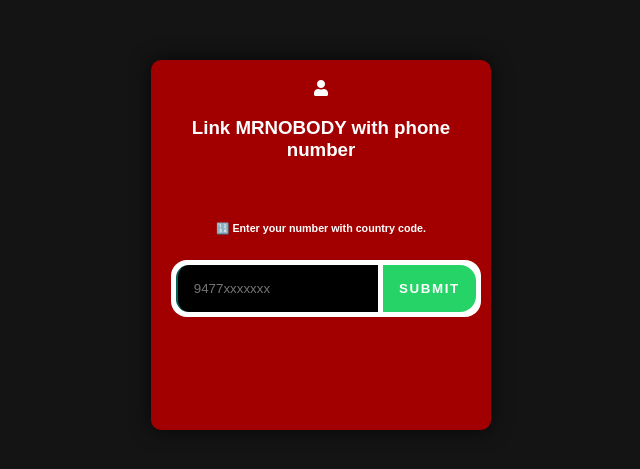
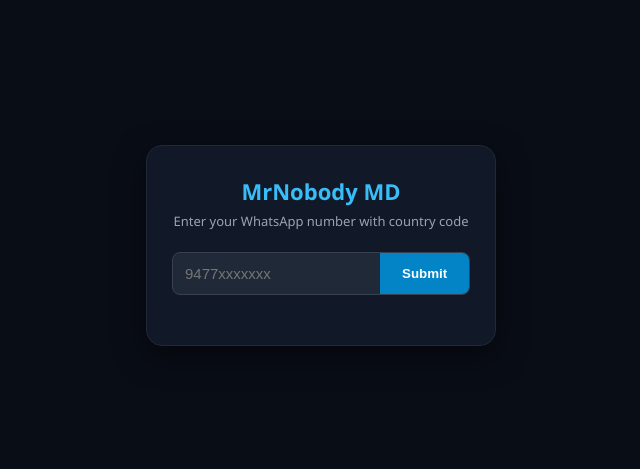
Before and after one commit to MrUnknowner/mrnobody-pair, a website: page pair.html in a window 1280 px wide. Shown: the part 155-624 px from the top of the page, without its empty margins (319-959 px from the left). Drawn offline with nearby package versions, Linux system fonts and the light colour scheme.

Commit message:
Update pair.html

```diff
--- a/pair.html
+++ b/pair.html
@@ -3,162 +3,128 @@
 <head>
   <meta charset="UTF-8">
   <meta name="viewport" content="width=device-width, initial-scale=1.0">
-  <title>PAIR CODE</title>
-  <link rel="stylesheet" href="https://cdnjs.cloudflare.com/ajax/libs/font-awesome/5.15.4/css/all.min.css">
+  <title>MrNobody MD - Pairing</title>
+  <link rel="stylesheet" href="https://cdnjs.cloudflare.com/ajax/libs/font-awesome/6.4.0/css/all.min.css">
   <style>
+    * { box-sizing: border-box; margin: 0; padding: 0; }
     body {
+      background: #090d16;
+      font-family: 'Segoe UI', Tahoma, Geneva, Verdana, sans-serif;
+      color: #e2e8f0;
+      height: 100vh;
       display: flex;
       justify-content: center;
       align-items: center;
-      height: 100vh;
-      margin: 0;
-      background-color: #141414;
-      background-repeat: no-repeat;
-      background-position: center;
-      background-size: cover;
-      font-family: 'Arial', sans-serif;
+    }
+    .card {
+      background: #111827;
+      border: 1px solid #1f2937;
+      width: 350px;
+      padding: 30px 25px;
+      border-radius: 16px;
+      text-align: center;
+      box-shadow: 0 10px 30px rgba(0,0,0,0.5);
+    }
+    .card h2 { color: #38bdf8; font-size: 22px; margin-bottom: 6px; }
+    .card p { color: #9ca3af; font-size: 13px; margin-bottom: 22px; }
+    .input-box {
+      display: flex;
+      background: #1f2937;
+      border-radius: 8px;
+      overflow: hidden;
+      border: 1px solid #374151;
+    }
+    .input-box input {
+      width: 70%;
+      padding: 12px;
+      border: none;
+      background: transparent;
       color: #fff;
+      font-size: 15px;
+      outline: none;
     }
-
-    .container {
-      display: flex;
-      flex-direction: column;
-      align-items: center;
+    .input-box button {
+      width: 30%;
+      background: #0284c7;
+      color: #fff;
+      border: none;
+      font-weight: bold;
+      cursor: pointer;
+      transition: 0.3s;
     }
-
-    .box {
-      width: 300px;
-      height: 330px;
-      padding: 20px;
-      position: relative;
-      text-align: center;
-      background-color: #a20000;
-      border-radius: 10px;
-      transform: perspective(1000px) rotateY(0deg);
-      box-shadow: 0 0 20px rgba(0, 0, 0, 0.7);
-    }
-
-    #text { color: #ffffff; }
-    .input-container input { color: #ffffff; }
-    .centered-text { color: #ffffff; text-align: center; }
-
-    .input-container {
-      display: flex;
-      background: #ffffff;
-      border-radius: 1rem;
-      padding: 0.3rem;
-      gap: 0.3rem;
-      max-width: 300px;
-      width: 100%;
-    }
-
-    .input-container input {
-      border-radius: 0.8rem 0 0 0.8rem;
-      background: #000000;
-      width: 89%;
-      flex-basis: 75%;
-      padding: 1rem;
-      border: none;
-      border-left: 2px solid #075e54;
-      color: #ecf0f1;
-      transition: all 0.2s ease-in-out;
-    }
-
-    .input-container button {
-      flex-basis: 25%;
-      padding: 1rem;
-      background: #25d366;
-      font-weight: 900;
-      letter-spacing: 0.1rem;
-      text-transform: uppercase;
-      color: white;
-      border: none;
-      width: 100%;
-      border-radius: 0 1rem 1rem 0;
-      transition: all 0.2s ease-in-out;
+    .input-box button:hover { background: #0369a1; }
+    #spinner { display: none; margin-top: 15px; color: #38bdf8; font-size: 14px; }
+    #code-area { margin-top: 20px; }
+    .code-box {
+      background: #1e293b;
+      border: 1px dashed #38bdf8;
+      padding: 12px;
+      border-radius: 8px;
       cursor: pointer;
     }
-
-    .input-container button:hover { background: #2980b9; }
-
-    #loading-spinner {
-      display: none;
-      color: white;
-      margin-top: 10px;
-    }
-
-    .fa-spinner { animation: spin 2s linear infinite; }
-    @keyframes spin {
-      0% { transform: rotate(0deg); }
-      100% { transform: rotate(360deg); }
-    }
+    .code-box span { font-size: 12px; color: #94a3b8; }
+    .code-box h3 { font-size: 20px; color: #facc15; margin-top: 4px; letter-spacing: 2px; }
   </style>
 </head>
 <body>
-  <div class="container">
-    <div class="main">
-      <div class="box" id="box">
-        <div id="text">
-          <i class="fa fa-user"></i>
-          <p>
-            <h3 class="centered-text">Link MRNOBODY with phone number</h3>
-            <br>
-            <h6>🔢 Enter your number with country code.</h6>
-            <div class="input-container">
-              <input placeholder="9477xxxxxxx" type="number" id="number">
-              <button id="submit">Submit</button>
-            </div>
-            <div id="loading-spinner">
-              <i class="fas fa-spinner fa-spin"></i>
-            </div>
-            <br><br>
-            <main id="pair"></main>
-          </p>
-        </div>
-      </div>
+
+  <div class="card">
+    <h2>MrNobody MD</h2>
+    <p>Enter your WhatsApp number with country code</p>
+
+    <div class="input-box">
+      <input type="text" id="number" placeholder="9477xxxxxxx">
+      <button id="btn">Submit</button>
     </div>
+
+    <div id="spinner"><i class="fa-solid fa-spinner fa-spin"></i> Generating...</div>
+    <div id="code-area"></div>
   </div>
-  <script src="https://cdnjs.cloudflare.com/ajax/libs/axios/1.0.0-alpha.1/axios.min.js"></script>
+
+  <script src="https://cdnjs.cloudflare.com/ajax/libs/axios/1.4.0/axios.min.js"></script>
   <script>
-    let a = document.getElementById("pair");
-    let b = document.getElementById("submit");
-    let c = document.getElementById("number");
+    const btn = document.getElementById("btn");
+    const numInput = document.getElementById("number");
+    const spinner = document.getElementById("spinner");
+    const codeArea = document.getElementById("code-area");
 
-    async function Copy() {
-      let text = document.getElementById("copy").innerText;
-      let obj = document.getElementById("copy");
-      await navigator.clipboard.writeText(obj.innerText.replace('CODE: ', ''));
-      obj.innerText = "✔️ COPIED";
-      obj.style = "color:blue;font-weight:bold";
-      setTimeout(() => {
-        obj.innerText = text;
-        obj.style = "color:white;font-weight:bold";
-      }, 1000);
-    }
+    btn.addEventListener("click", async () => {
+      const num = numInput.value.replace(/[^0-9]/g, "");
+      if (!num || num.length < 10) {
+        codeArea.innerHTML = '<span style="color:#ef4444;font-size:13px;">❗ Enter valid phone number</span>';
+        return;
+      }
 
-    b.addEventListener("click", async (e) => {
-      e.preventDefault();
-      if (!c.value) {
-        a.innerHTML = '<a style="color:black;font-weight:bold">❗Enter your whatsapp number with country code.</a><br><br>';
-      } else if (c.value.replace(/[^0-9]/g, "").length < 10) {
-        a.innerHTML = '<a style="color:black;font-weight:bold">❗Invalid number format. Please try again.</a><br><br>';
-      } else {
-        const bc = c.value.replace(/[^0-9]/g, "");
-        c.type = "text";
-        document.getElementById("loading-spinner").style.display = "block";
-        a.innerHTML = '';
+      spinner.style.display = "block";
+      codeArea.innerHTML = "";
 
-        try {
-          let { data } = await axios(`/code?number=${bc}`);
-          let code = data.code || "❗ Service Unavailable";
-          a.innerHTML = '<font id="copy" onclick="Copy()" style="color:blue;font-weight:bold" size="5">CODE: <span style="color:white;font-weight:bold">' + code + '</span></font><br><br><br>';
-        } catch (err) {
-          a.innerHTML = '<a style="color:black;font-weight:bold">❗ Error generating code.</a><br><br>';
-        }
+      try {
+        const { data } = await axios(`/code?number=${num}`);
+        const code = data.code || "Error";
+        spinner.style.display = "none";
 
-        document.getElementById("loading-spinner").style.display = "none";
+        codeArea.innerHTML = `
+          <div class="code-box" onclick="copyCode('${code}')">
+            <span>Tap to copy Pairing Code</span>
+            <h3 id="pair-code">${code}</h3>
+          </div>
+        `;
+      } catch (err) {
+        spinner.style.display = "none";
+        codeArea.innerHTML = '<span style="color:#ef4444;font-size:13px;">❗ Failed to generate code</span>';
       }
     });
+
+    async function copyCode(code) {
+      await navigator.clipboard.writeText(code);
+      const pairCodeElem = document.getElementById("pair-code");
+      pairCodeElem.innerText = "COPIED!";
+      pairCodeElem.style.color = "#4ade80";
+      setTimeout(() => {
+        pairCodeElem.innerText = code;
+        pairCodeElem.style.color = "#facc15";
+      }, 1500);
+    }
   </script>
 </body>
 </html>
```
